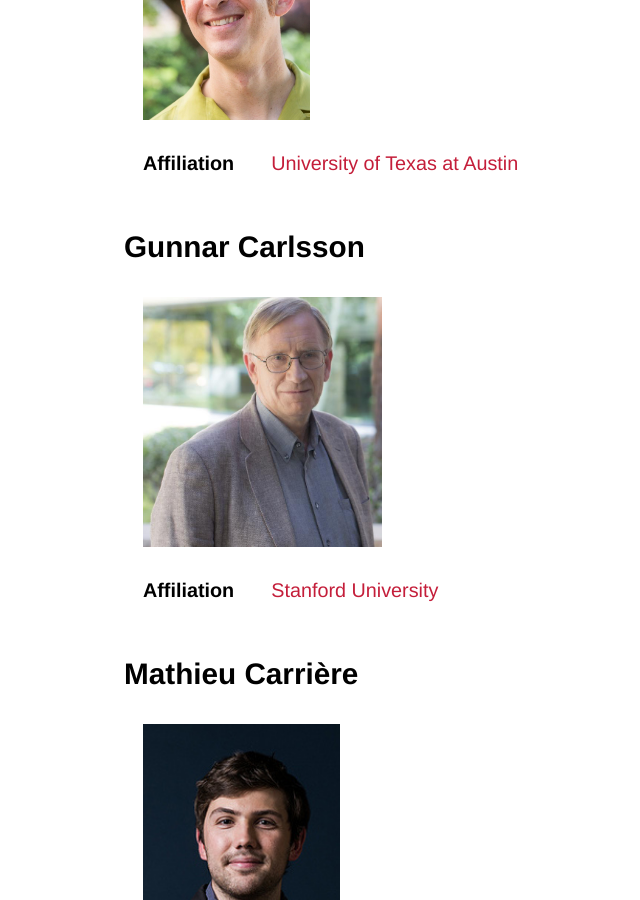
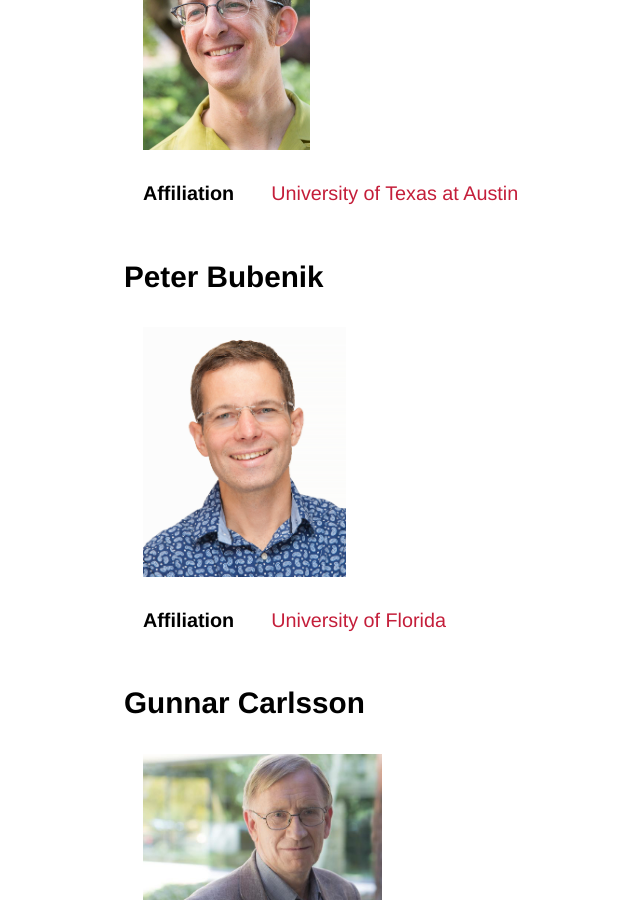
Before and after one commit to tda-in-ml/tda-in-ml.github.io, a Jekyll site: the page built from speakers.md, in a window 1280 px wide and 900 px high, scrolled down 1464 px. Shown: the whole window, without its empty margins (48-688 px from the left). Built offline with Jekyll 4.4.1, drawn with Linux system fonts in a browser that asks for light colours; some web fonts are replaced; our own code applies the rules of GitHub Pages for plain Markdown files.

Commit message:
Extended speakers page

```diff
--- a/speakers.md
+++ b/speakers.md
@@ -8,6 +8,7 @@ We are happy to feature the following awesome speakers&nbsp;(this list
 is expanded on a rolling basis, stay tuned for more!):
 
 - [Andrew J. Blumberg](#andrew-j-blumberg)
+- [Peter Bubenik](#peter-bubenik)
 - [Gunnar Carlsson](#gunnar-carlsson)
 - [Mathieu Carrière](#mathieu-carrière)
 - [Chao Chen](#chao-chen)
@@ -34,6 +35,12 @@ is expanded on a rolling basis, stay tuned for more!):
 | <img src="/assets/images/speakers/ab.jpg" alt="Andrew J. Blumberg" height="250px" /> |
 
 | **Affiliation** | [University of Texas at Austin](https://web.ma.utexas.edu/users/blumberg) |
+
+## Peter Bubenik
+
+| <img src="/assets/images/speakers/pb.jpg" alt="Peter Bubenik" height="250px" /> |
+
+| **Affiliation** | [University of Florida](https://people.clas.ufl.edu/peterbubenik) |
 
 ## Gunnar Carlsson
 
```
Also changed, not shown: assets/images/speakers/pb.jpg (added).
